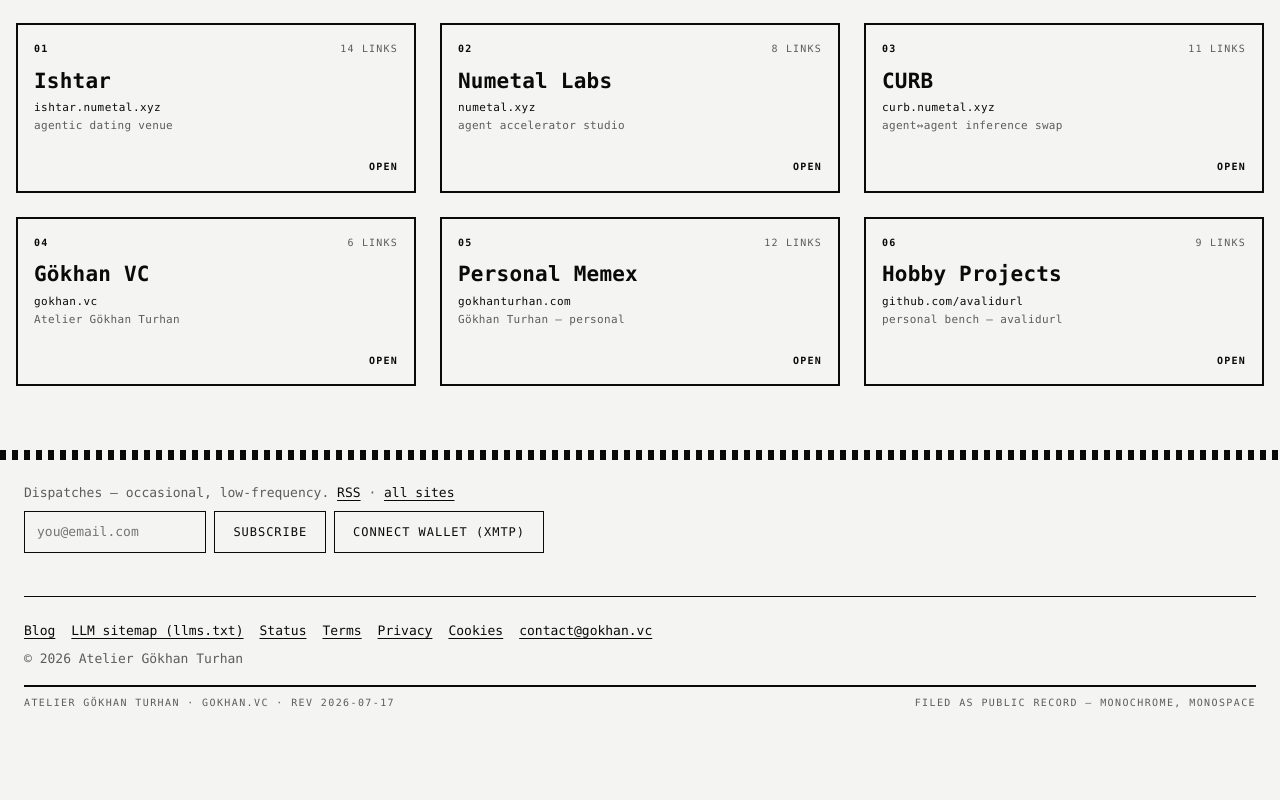
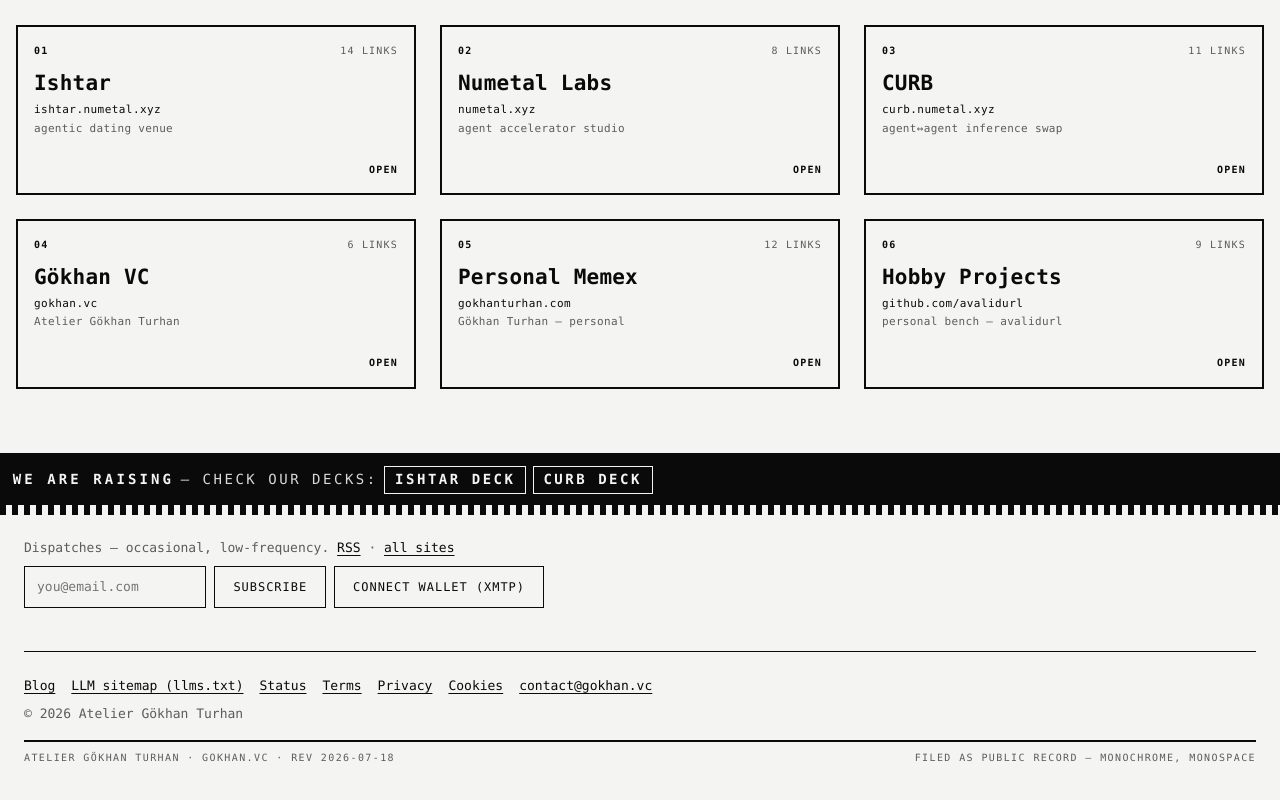
Before and after one commit to avalidurl/atelier-gokhan-website, an Astro site: page / in a window 1280 px wide. Shown: the part 529-1329 px from the top of the page. Before the commit the page ends 1274 px from the top, so only its background shows below. Built offline with nearby package versions, Linux system fonts and the light colour scheme; Astro itself is replaced by a stand-in of ours.

Commit message:
raise: louder — 14px bar + full-bleed inverted echo above the footer perforation; colophon rev bumped
Co-Authored-By: Claude Fable 5 <noreply@anthropic.com>

```diff
--- a/src/components/Footer.astro
+++ b/src/components/Footer.astro
@@ -72,7 +72,7 @@ const subscribeAction = 'https://api.gokhan.vc/newsletter/subscribe';
     </nav>
     <p class="copyright">© {year} {site.name}</p>
     <p class="colophon">
-      <span>Atelier Gökhan Turhan · gokhan.vc · Rev 2026-07-17</span>
+      <span>Atelier Gökhan Turhan · gokhan.vc · Rev 2026-07-18</span>
       <span>Filed as public record — monochrome, monospace</span>
     </p>
   </div>
--- a/src/pages/index.astro
+++ b/src/pages/index.astro
@@ -46,6 +46,16 @@ const title = `${site.name} — venture studio`;
     </div>
   </section>
   <LinkTree />
+  <aside class="raise-echo" aria-label="Fundraise notice">
+    <p class="mast-raise mast-raise--echo">
+      <span class="raise-flag">We are raising</span>
+      <span class="raise-note">— check our decks:</span>
+      <a class="raise-link" href="https://ishtar.numetal.xyz/deck/not-raising-a-preseed/"
+        >Ishtar deck</a
+      >
+      <a class="raise-link" href="https://curb.numetal.xyz/deck">Curb deck</a>
+    </p>
+  </aside>
 </BaseLayout>
 
 <style>
@@ -91,9 +101,17 @@ const title = `${site.name} — venture studio`;
     color: var(--paper);
     border-bottom: 1px solid var(--ink);
     font-family: var(--font-mono);
-    font-size: 12.5px;
+    font-size: 14px;
     letter-spacing: 0.18em;
     text-transform: uppercase;
+  }
+
+  /* Closing echo of the raise bar — full-bleed band above the footer
+     perforation; the document signs off the way it opened. */
+  .mast-raise--echo {
+    border-bottom: 0;
+    border-top: 2px solid var(--ink);
+    padding: 0.7rem 0.8rem;
   }
 
   .raise-flag {
```
